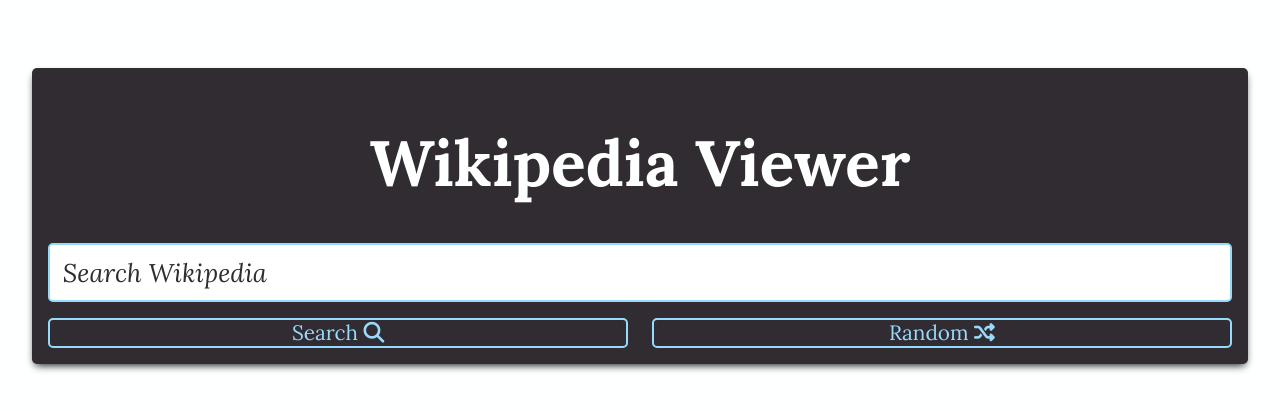
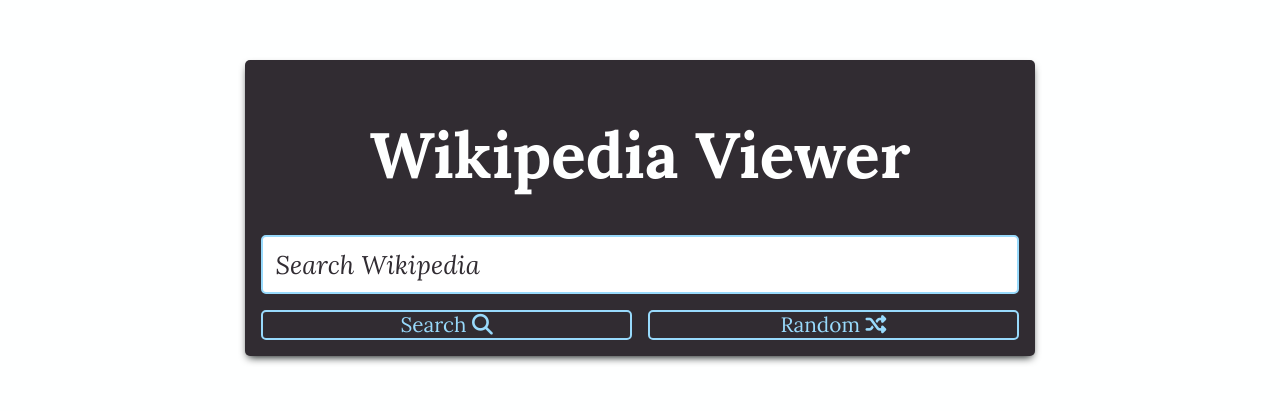
Before and after one commit to jimmy-guzman/wikipediaviewer, a plain HTML site: page index.html in a window 1280 px wide. Shown: the part 187-598 px from the top of the page. Drawn offline with nearby package versions, Linux system fonts and the light colour scheme.

Commit message:
fixed media queries for large screens

```diff
--- a/css/styles.css
+++ b/css/styles.css
@@ -2,6 +2,7 @@
 * {
   box-sizing: border-box;
 }
+
 body {
   background: #feffff;
   display: flex;
@@ -102,6 +103,7 @@
   text-decoration: none;
   margin-bottom: 8px;
 }
+
 #results li {
   display: block;
   background-color: #312c32;
@@ -132,18 +134,28 @@
 }
 
 @media (min-width: 768px) {
+  .search-box {
+    margin: 0 auto;
+    width: 75%;
+  }
   #results a {
     width: 49%;
   }
 }
 
 @media (min-width: 1028px) {
+  .search-box {
+    width: 65%;
+  }
   #results a {
     width: 32%;
   }
 }
 
 @media (min-width: 1600px) {
+  .search-box {
+    width: 55%;
+  }
   #results a {
     width: 24%;
   }
```
